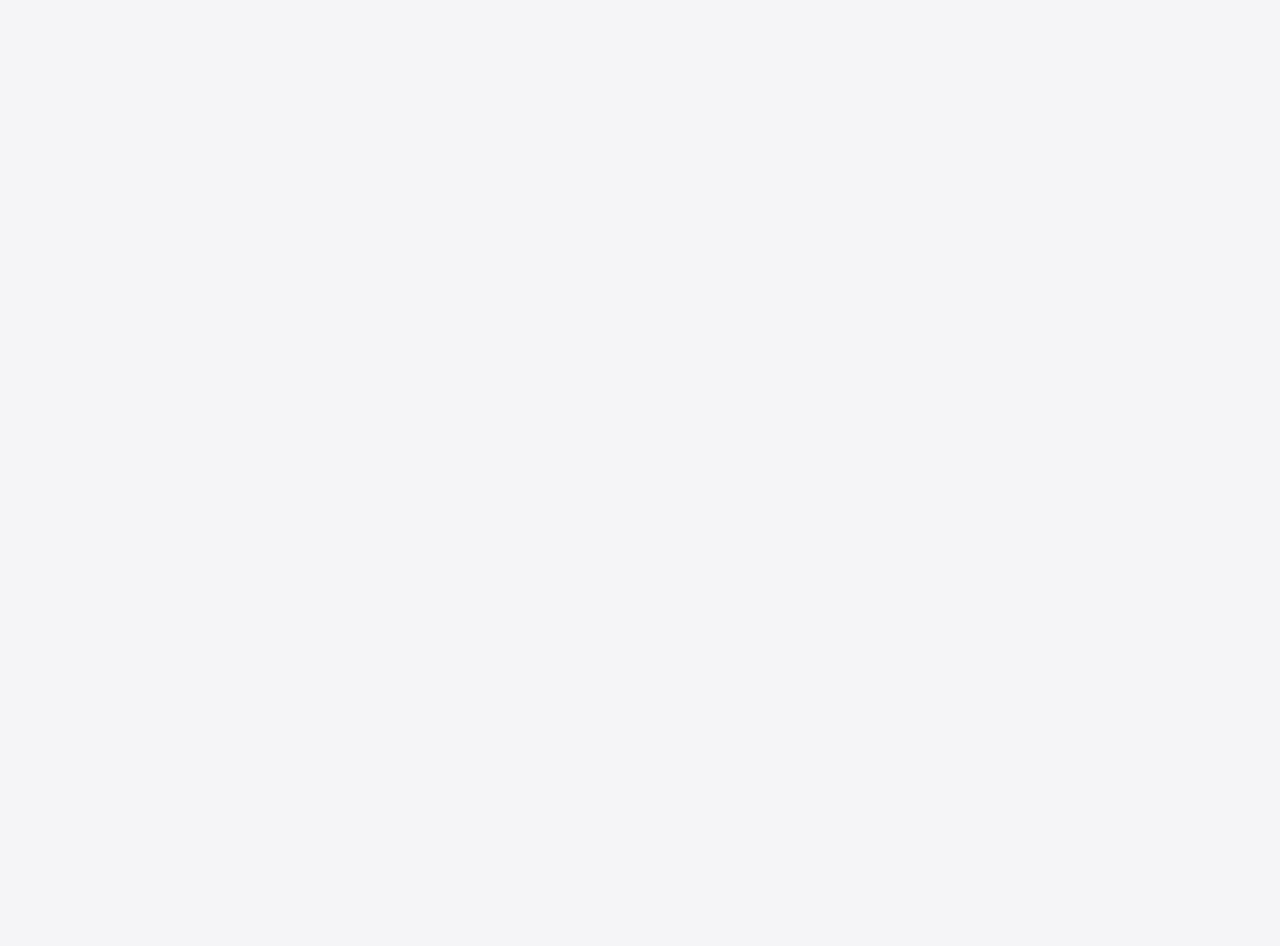
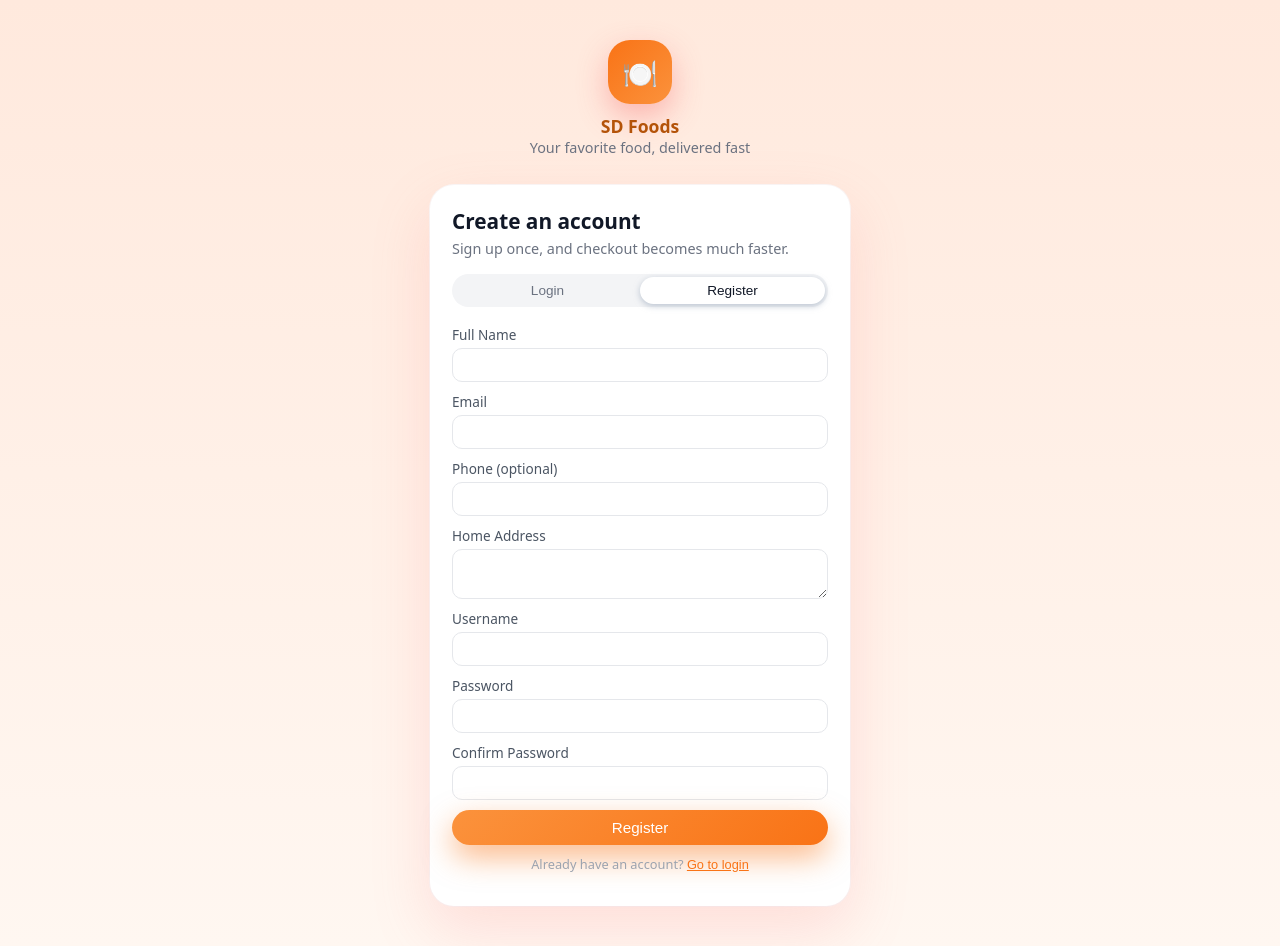
Before and after one commit to shreychow/SD_Foods_csc322, a React app in the folder frontend/: page /register in a window 1280 px wide. Before the commit this address had no page. Before the commit the page ends 800 px from the top, so only its background shows below. Built offline with nearby package versions, Linux system fonts and the light colour scheme; the HTML template or start-up script is replaced by a standard one.

Commit message:
updated login ui

```diff
--- a/frontend/src/App.jsx
+++ b/frontend/src/App.jsx
@@ -1,5 +1,6 @@
 import { Routes, Route, Navigate } from 'react-router-dom'
 import LoginPage from './pages/LoginPage.jsx'
+import RegisterPage from './pages/RegisterPage.jsx'
 import CustomerDashboard from './pages/CustomerDashboard.jsx'
 
 export default function App() {
@@ -7,6 +8,7 @@ export default function App() {
     <Routes>
       <Route path="/" element={<Navigate to="/login" replace />} />
       <Route path="/login" element={<LoginPage />} />
+      <Route path="/register" element={<RegisterPage />} />
       <Route path="/customer" element={<CustomerDashboard />} />
     </Routes>
   )
--- a/frontend/src/index.css
+++ b/frontend/src/index.css
@@ -6,121 +6,310 @@
 
 body {
   margin: 0;
-  font-family: system-ui, -apple-system, BlinkMacSystemFont, "Segoe UI",
-    sans-serif;
-  background: #f5f5f7;
-  color: #222;
+  font-family: system-ui, -apple-system, BlinkMacSystemFont, "SF Pro Text",
+    "Segoe UI", sans-serif;
+  background: linear-gradient(180deg, #ffe9dd, #fff7f1);
+  color: #111827;
 }
 
-.app-root,
-#root {
+/* ---------- Auth pages ---------- */
+
+.auth-page-light {
   min-height: 100vh;
+  display: flex;
+  flex-direction: column;
+  align-items: center;
+  padding: 40px 16px;
 }
 
-.full-page.center {
-  min-height: 100vh;
+.brand-header {
+  text-align: center;
+  margin-bottom: 28px;
+}
+
+.brand-icon {
+  width: 64px;
+  height: 64px;
+  border-radius: 22px;
+  margin: 0 auto 10px;
   display: flex;
   align-items: center;
   justify-content: center;
+  background: linear-gradient(135deg, #f97316, #fb923c);
+  color: #fff7ed;
+  font-size: 1.8rem;
+  box-shadow: 0 12px 30px rgba(248, 113, 113, 0.45);
 }
 
-.card {
-  background: #fff;
-  border-radius: 16px;
-  padding: 24px;
-  box-shadow: 0 8px 25px rgba(15, 23, 42, 0.08);
+.brand-name {
+  font-weight: 600;
+  font-size: 1.1rem;
+  color: #b45309;
 }
 
-.auth-card {
-  width: 100%;
-  max-width: 380px;
+.brand-tagline {
+  font-size: 0.9rem;
+  color: #6b7280;
 }
 
-.title {
-  margin-top: 0;
-  margin-bottom: 16px;
-  text-align: center;
+.auth-card-simple {
+  width: 100%;
+  max-width: 420px;
+  background: #ffffff;
+  border-radius: 24px;
+  padding: 22px 22px 20px;
+  box-shadow:
+    0 24px 60px rgba(248, 113, 113, 0.18),
+    0 0 0 1px rgba(249, 250, 251, 0.9);
 }
+
+.auth-title-main {
+  margin: 0 0 4px;
+  font-size: 1.3rem;
+  color: #111827;
+}
+
+.auth-subtitle-main {
+  margin: 0 0 16px;
+  font-size: 0.9rem;
+  color: #6b7280;
+}
+
+/* Tabs */
+
+.tab-switch {
+  display: flex;
+  background: #f3f4f6;
+  border-radius: 999px;
+  padding: 3px;
+  margin-bottom: 18px;
+}
+
+.tab-btn {
+  flex: 1;
+  border: none;
+  background: transparent;
+  border-radius: 999px;
+  padding: 6px 12px;
+  font-size: 0.85rem;
+  cursor: pointer;
+  color: #6b7280;
+}
+
+.tab-btn.active {
+  background: #ffffff;
+  color: #111827;
+  box-shadow: 0 2px 6px rgba(148, 163, 184, 0.6);
+}
+
+/* Form elements */
 
 .form {
   display: flex;
   flex-direction: column;
-  gap: 12px;
+  gap: 10px;
 }
 
 .form-label {
   display: flex;
   flex-direction: column;
-  font-size: 0.9rem;
   gap: 4px;
+  font-size: 0.85rem;
+  color: #4b5563;
 }
 
 .input {
   padding: 8px 10px;
-  border-radius: 8px;
-  border: 1px solid #d0d4dd;
-  font-size: 0.95rem;
+  border-radius: 10px;
+  border: 1px solid #e5e7eb;
+  font-size: 0.93rem;
+}
+
+.input.textarea {
+  resize: vertical;
 }
 
 .input:focus {
   outline: none;
-  border-color: #2563eb;
-  box-shadow: 0 0 0 1px #2563eb33;
+  border-color: #fb923c;
+  box-shadow: 0 0 0 1px #fed7aa;
 }
+
+/* Buttons */
 
 .btn {
   border: none;
   border-radius: 999px;
-  padding: 8px 16px;
+  padding: 9px 16px;
   font-size: 0.95rem;
   cursor: pointer;
-  transition: transform 0.05s ease, box-shadow 0.05s ease;
+  transition: transform 0.08s ease, box-shadow 0.08s ease,
+    background 0.15s ease;
 }
 
 .btn-primary {
-  background: #2563eb;
+  background: linear-gradient(135deg, #fb923c, #f97316);
   color: white;
+  box-shadow: 0 12px 30px rgba(249, 115, 22, 0.5);
 }
 
-.btn-success {
-  background: #16a34a;
-  color: white;
-}
-
-.btn-outline {
-  background: transparent;
-  border: 1px solid #d0d4dd;
-}
-
-.btn-ghost {
-  background: transparent;
-  color: #111827;
-}
-
-.btn:hover {
+.btn-primary:hover:not(:disabled) {
   transform: translateY(-1px);
-  box-shadow: 0 4px 12px rgba(15, 23, 42, 0.15);
+  box-shadow: 0 16px 40px rgba(249, 115, 22, 0.6);
 }
 
 .btn:disabled {
   opacity: 0.6;
   cursor: default;
+  transform: none;
   box-shadow: none;
-  transform: none;
+}
+
+.w-100 {
+  width: 100%;
 }
 
 .alert {
-  margin-top: 12px;
-  padding: 8px 12px;
+  margin-bottom: 10px;
+  padding: 8px 10px;
   border-radius: 10px;
-  background: #eef2ff;
+  background: #eff6ff;
   color: #1d4ed8;
-  font-size: 0.85rem;
+  font-size: 0.82rem;
 }
 
 .alert-error {
   background: #fee2e2;
   color: #b91c1c;
+}
+
+.auth-footer-note {
+  margin-top: 10px;
+  font-size: 0.8rem;
+  color: #9ca3af;
+  text-align: center;
+}
+
+.link-button {
+  background: none;
+  border: none;
+  padding: 0;
+  margin: 0;
+  color: #f97316;
+  cursor: pointer;
+  font-size: 0.8rem;
+  text-decoration: underline;
+}
+
+/* ---------- Dashboard styles (keep your app working) ---------- */
+
+.page {
+  min-height: 100vh;
+  display: flex;
+  flex-direction: column;
+  background: #f3f4f6;
+}
+
+.topbar {
+  display: flex;
+  justify-content: space-between;
+  align-items: center;
+  padding: 10px 22px;
+  background: #111827;
+  color: #f9fafb;
+}
+
+.logo {
+  margin: 0;
+  font-size: 1.2rem;
+}
+
+.topbar-left {
+  display: flex;
+  align-items: center;
+  gap: 10px;
+}
+
+.user-info {
+  display: flex;
+  align-items: center;
+  gap: 8px;
+  margin-left: 14px;
+  font-size: 0.85rem;
+}
+
+.badge {
+  background: #f9731620;
+  color: #fed7aa;
+  padding: 2px 8px;
+  border-radius: 999px;
+  border: 1px solid #fed7aa;
+  font-size: 0.7rem;
+}
+
+.balance {
+  font-size: 0.8rem;
+  opacity: 0.9;
+}
+
+.layout {
+  flex: 1;
+  display: grid;
+  grid-template-columns: 2fr 1fr;
+  gap: 18px;
+  padding: 18px 22px;
+}
+
+.section-header {
+  display: flex;
+  justify-content: space-between;
+  align-items: center;
+  margin-bottom: 10px;
+}
+
+.menu-section,
+.cart-section {
+  background: transparent;
+}
+
+.grid {
+  display: grid;
+  grid-template-columns: repeat(auto-fill, minmax(220px, 1fr));
+  gap: 14px;
+}
+
+.card {
+  background: #ffffff;
+  border-radius: 18px;
+  padding: 12px;
+  box-shadow: 0 10px 25px rgba(148, 163, 184, 0.35);
+}
+
+.dish-card {
+  padding: 0;
+  overflow: hidden;
+}
+
+.dish-image {
+  height: 110px;
+  background: linear-gradient(135deg, #fed7aa, #fecaca);
+}
+
+.dish-body {
+  padding: 10px 12px 12px;
+  display: flex;
+  flex-direction: column;
+  gap: 4px;
+}
+
+.price {
+  font-weight: 600;
+  color: #f97316;
+}
+
+.rating {
+  font-size: 0.8rem;
+  color: #6b7280;
 }
 
 .muted {
@@ -129,107 +318,10 @@ body {
 }
 
 .small {
-  font-size: 0.8rem;
+  font-size: 0.78rem;
 }
 
-.page {
-  min-height: 100vh;
-  display: flex;
-  flex-direction: column;
-}
-
-.topbar {
-  display: flex;
-  justify-content: space-between;
-  align-items: center;
-  padding: 12px 24px;
-  background: #111827;
-  color: #f9fafb;
-}
-
-.logo {
-  margin: 0;
-  font-size: 1.3rem;
-}
-
-.topbar-left {
-  display: flex;
-  align-items: center;
-  gap: 12px;
-}
-
-.user-info {
-  display: flex;
-  align-items: center;
-  gap: 8px;
-  margin-left: 16px;
-  font-size: 0.9rem;
-}
-
-.badge {
-  background: #2563eb;
-  padding: 2px 8px;
-  border-radius: 999px;
-  font-size: 0.75rem;
-}
-
-.balance {
-  font-size: 0.8rem;
-  opacity: 0.85;
-}
-
-.layout {
-  flex: 1;
-  display: grid;
-  grid-template-columns: 2fr 1fr;
-  gap: 20px;
-  padding: 20px 24px;
-}
-
-.menu-section,
-.cart-section {
-  background: transparent;
-}
-
-.section-header {
-  display: flex;
-  justify-content: space-between;
-  align-items: center;
-  margin-bottom: 12px;
-}
-
-.grid {
-  display: grid;
-  grid-template-columns: repeat(auto-fill, minmax(220px, 1fr));
-  gap: 14px;
-}
-
-.dish-card {
-  display: flex;
-  flex-direction: column;
-  overflow: hidden;
-}
-
-.dish-image {
-  height: 120px;
-  background: linear-gradient(135deg, #fee2e2, #fbbf24);
-}
-
-.dish-body {
-  padding: 10px 12px 14px;
-  display: flex;
-  flex-direction: column;
-  gap: 4px;
-}
-
-.price {
-  font-weight: 600;
-}
-
-.rating {
-  font-size: 0.85rem;
-  color: #6b7280;
-}
+/* Cart */
 
 .cart-section h2 {
   margin-top: 0;
@@ -248,10 +340,10 @@ body {
   display: flex;
   justify-content: space-between;
   align-items: center;
-  padding: 8px 10px;
+  padding: 7px 9px;
   background: #ffffff;
-  border-radius: 10px;
-  box-shadow: 0 2px 6px rgba(15, 23, 42, 0.05);
+  border-radius: 12px;
+  box-shadow: 0 4px 10px rgba(148, 163, 184, 0.35);
 }
 
 .cart-actions {
@@ -263,10 +355,11 @@ body {
 .btn-icon {
   border: none;
   background: #e5e7eb;
+  color: #111827;
   border-radius: 999px;
   padding: 2px 8px;
   cursor: pointer;
-  font-size: 0.9rem;
+  font-size: 0.85rem;
 }
 
 .btn-icon.danger {
@@ -282,11 +375,14 @@ body {
 }
 
 .total {
-  font-size: 0.95rem;
+  font-size: 0.9rem;
 }
 
-@media (max-width: 900px) {
+/* ---------- Responsive ---------- */
+
+@media (max-width: 768px) {
   .layout {
     grid-template-columns: 1fr;
+    padding: 14px;
   }
 }
--- a/frontend/src/pages/LoginPage.jsx
+++ b/frontend/src/pages/LoginPage.jsx
@@ -15,24 +15,46 @@ export default function LoginPage() {
     setLoading(true)
 
     try {
-      const res = await client.post('/auth/login', {
-        username,
-        password,
-      })
-
+      const res = await client.post('/auth/login', { username, password })
       localStorage.setItem('customer', JSON.stringify(res.data))
       navigate('/customer')
     } catch (err) {
-      setError(err.response?.data?.error || 'Invalid credentials')
+      setError(err.response?.data?.error || 'Invalid username or password')
     } finally {
       setLoading(false)
     }
   }
 
   return (
-    <div className="full-page center">
-      <div className="card auth-card">
-        <h2 className="title">SD Foods Login</h2>
+    <div className="auth-page-light">
+      <div className="brand-header">
+        <div className="brand-icon">🍽️</div>
+        <div className="brand-name">SD Foods</div>
+        <div className="brand-tagline">Your favorite food, delivered fast</div>
+      </div>
+
+      <div className="auth-card-simple">
+        <h2 className="auth-title-main">Welcome!</h2>
+        <p className="auth-subtitle-main">
+          Login or create an account to get started.
+        </p>
+
+        <div className="tab-switch">
+          <button
+            type="button"
+            className="tab-btn active"
+            onClick={() => navigate('/login')}
+          >
+            Login
+          </button>
+          <button
+            type="button"
+            className="tab-btn"
+            onClick={() => navigate('/register')}
+          >
+            Register
+          </button>
+        </div>
 
         {error && <div className="alert alert-error">{error}</div>}
 
@@ -42,7 +64,8 @@ export default function LoginPage() {
             <input
               className="input"
               value={username}
-              onChange={e => setUsername(e.target.value)}
+              onChange={(e) => setUsername(e.target.value)}
+              placeholder="Enter your username"
               required
             />
           </label>
@@ -53,13 +76,18 @@ export default function LoginPage() {
               type="password"
               className="input"
               value={password}
-              onChange={e => setPassword(e.target.value)}
+              onChange={(e) => setPassword(e.target.value)}
+              placeholder="Enter your password"
               required
             />
           </label>
 
-          <button className="btn btn-primary" type="submit" disabled={loading}>
-            {loading ? 'Logging in...' : 'Login'}
+          <button
+            className="btn btn-primary w-100"
+            type="submit"
+            disabled={loading}
+          >
+            {loading ? 'Logging in…' : 'Login'}
           </button>
         </form>
       </div>
--- /dev/null
+++ b/frontend/src/pages/RegisterPage.jsx
@@ -0,0 +1,193 @@
+import { useState } from 'react'
+import { useNavigate } from 'react-router-dom'
+import client from '../api/client'
+
+export default function RegisterPage() {
+  const navigate = useNavigate()
+  const [form, setForm] = useState({
+    username: '',
+    password: '',
+    confirmPassword: '',
+    name: '',
+    email: '',
+    phone: '',
+    home_address: '',
+  })
+  const [error, setError] = useState('')
+  const [success, setSuccess] = useState('')
+  const [loading, setLoading] = useState(false)
+
+  const handleChange = (e) => {
+    const { name, value } = e.target
+    setForm(prev => ({ ...prev, [name]: value }))
+  }
+
+  const handleSubmit = async (e) => {
+    e.preventDefault()
+    setError('')
+    setSuccess('')
+
+    if (form.password !== form.confirmPassword) {
+      setError('Passwords do not match.')
+      return
+    }
+
+    setLoading(true)
+
+    try {
+      await client.post('/auth/register', {
+        username: form.username,
+        password: form.password,
+        name: form.name,
+        email: form.email,
+        phone: form.phone,
+        home_address: form.home_address,
+      })
+
+      setSuccess('Account created! Redirecting to login…')
+      setTimeout(() => navigate('/login'), 1200)
+    } catch (err) {
+      setError(err.response?.data?.error || 'Registration failed.')
+    } finally {
+      setLoading(false)
+    }
+  }
+
+  return (
+    <div className="auth-page-light">
+      <div className="brand-header">
+        <div className="brand-icon">🍽️</div>
+        <div className="brand-name">SD Foods</div>
+        <div className="brand-tagline">Your favorite food, delivered fast</div>
+      </div>
+
+      <div className="auth-card-simple">
+        <h2 className="auth-title-main">Create an account</h2>
+        <p className="auth-subtitle-main">
+          Sign up once, and checkout becomes much faster.
+        </p>
+
+        <div className="tab-switch">
+          <button
+            type="button"
+            className="tab-btn"
+            onClick={() => navigate('/login')}
+          >
+            Login
+          </button>
+          <button
+            type="button"
+            className="tab-btn active"
+            onClick={() => navigate('/register')}
+          >
+            Register
+          </button>
+        </div>
+
+        {error && <div className="alert alert-error">{error}</div>}
+        {success && <div className="alert">{success}</div>}
+
+        <form onSubmit={handleSubmit} className="form">
+          <label className="form-label">
+            Full Name
+            <input
+              className="input"
+              name="name"
+              value={form.name}
+              onChange={handleChange}
+              required
+            />
+          </label>
+
+          <label className="form-label">
+            Email
+            <input
+              type="email"
+              className="input"
+              name="email"
+              value={form.email}
+              onChange={handleChange}
+              required
+            />
+          </label>
+
+          <label className="form-label">
+            Phone (optional)
+            <input
+              className="input"
+              name="phone"
+              value={form.phone}
+              onChange={handleChange}
+            />
+          </label>
+
+          <label className="form-label">
+            Home Address
+            <textarea
+              className="input textarea"
+              name="home_address"
+              value={form.home_address}
+              onChange={handleChange}
+              rows={2}
+              required
+            />
+          </label>
+
+          <label className="form-label">
+            Username
+            <input
+              className="input"
+              name="username"
+              value={form.username}
+              onChange={handleChange}
+              required
+            />
+          </label>
+
+          <label className="form-label">
+            Password
+            <input
+              type="password"
+              className="input"
+              name="password"
+              value={form.password}
+              onChange={handleChange}
+              required
+            />
+          </label>
+
+          <label className="form-label">
+            Confirm Password
+            <input
+              type="password"
+              className="input"
+              name="confirmPassword"
+              value={form.confirmPassword}
+              onChange={handleChange}
+              required
+            />
+          </label>
+
+          <button
+            className="btn btn-primary w-100"
+            type="submit"
+            disabled={loading}
+          >
+            {loading ? 'Creating account…' : 'Register'}
+          </button>
+        </form>
+
+        <p className="auth-footer-note">
+          Already have an account?{' '}
+          <button
+            type="button"
+            className="link-button"
+            onClick={() => navigate('/login')}
+          >
+            Go to login
+          </button>
+        </p>
+      </div>
+    </div>
+  )
+}
```
